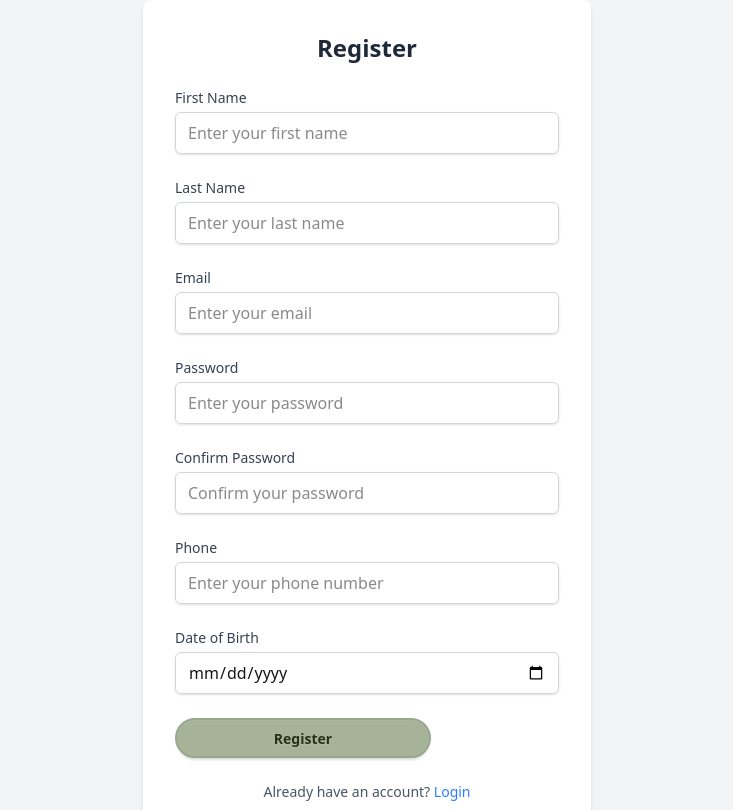
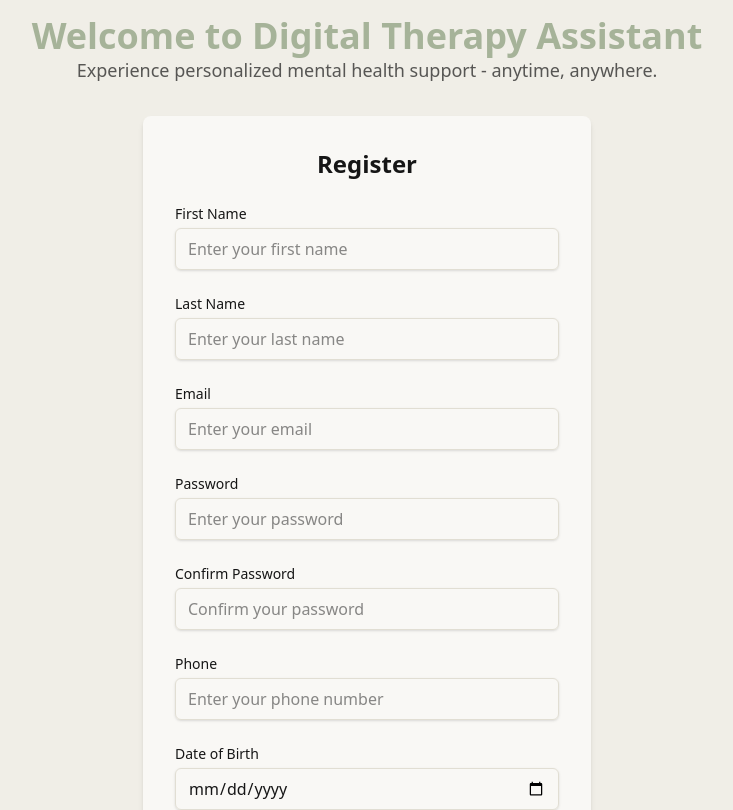
Before and after one commit to maremivazquez1/DigitalTherapyAssistant, a React (Vite) app in the folder frontend/: page /register in a window 1280 px wide. Shown: the top 810 px of the page, without its empty margins (273-1006 px from the left). Built offline with nearby package versions, Linux system fonts and the light colour scheme.

Commit message:
updated styling on login/register pages

```diff
--- /dev/null
+++ b/frontend/src/components/LoginForm.tsx
@@ -0,0 +1,59 @@
+import React, { useState, ChangeEvent, FormEvent } from 'react';
+import { Link } from 'react-router-dom';
+
+
+const LoginForm: React.FC = () => {
+    return(
+
+<div data-theme="calming" className="flex h-screen flex-col items-center justify-center gap-4 bg-base-200 p-4">
+      <h1 className="text-4xl font-bold text-primary">Welcome to Digital Therapy Assistant</h1>
+      <p className="text-lg text-base-content/70">Experience personalized mental health support - anytime, anywhere.</p>
+      <div className="w-full max-w-md p-6 bg-base-100 rounded-lg shadow-lg">
+        <h2 className="text-2xl font-bold text-center text-base-content">Login</h2>
+        <form className="space-y-6 mt-6">
+          <div>
+            <label htmlFor="email" className="block text-sm font-medium text-base-content">
+              Email
+            </label>
+            <input
+              type="email"
+              id="email"
+              placeholder="Enter your email"
+              required
+              className="mt-1 block w-full px-3 py-2 border border-base-300 rounded-md shadow-sm focus:outline-none focus:ring-primary focus:border-primary"
+            />
+          </div>
+          <div>
+            <label htmlFor="password" className="block text-sm font-medium text-base-content">
+              Password
+            </label>
+            <input
+              type="password"
+              id="password"
+              placeholder="Enter your password"
+              required
+              className="mt-1 block w-full px-3 py-2 border border-base-300 rounded-md shadow-sm focus:outline-none focus:ring-primary focus:border-primary"
+            />
+          </div>
+          <div>
+            <button
+              type="submit"
+              className="w-full py-2 px-4 bg-primary text-white font-semibold rounded-md hover:bg-primary-focus focus:outline-none focus:ring-2 focus:ring-primary-focus focus:ring-offset-2"
+            >
+              Login
+            </button>
+          </div>
+        </form>
+        <p className="text-sm text-center text-base-content mt-4">
+          {"Don't have an account? "}
+          <Link to="/register" className="text-primary hover:underline">
+            Register
+          </Link>
+        </p>
+      </div>
+    </div>
+
+    )
+};
+
+export default LoginForm;
--- a/frontend/src/components/RegistrationForm.tsx
+++ b/frontend/src/components/RegistrationForm.tsx
@@ -53,17 +53,20 @@ const RegistrationForm: React.FC = () => {
   };
 
   return (
-    <div className="flex flex-col items-center justify-center min-h-screen bg-gray-100">
-      <div className="w-full max-w-md p-8 space-y-6 bg-white rounded-lg shadow-md">
-        <h2 className="text-2xl font-bold text-center text-gray-800">Register</h2>
+    <div data-theme="calming" className="flex flex-col items-center justify-center min-h-screen bg-base-200 p-4">
+      <h1 className="text-4xl font-bold text-primary text-center">Welcome to Digital Therapy Assistant</h1>
+      <p className="text-lg text-base-content/70 text-center">Experience personalized mental health support - anytime, anywhere.</p>
+      <div className="w-full max-w-md p-8 mt-8 space-y-6 bg-base-100 rounded-lg shadow-md">
 
-        {error && <p className="text-sm text-center text-red-500">{error}</p>}
-        {success && <p className="text-sm text-center text-green-500">{success}</p>}
+        <h2 className="text-2xl font-bold text-center text-base-content">Register</h2>
 
-        <form onSubmit={handleSubmit} className="space-y-6">
+        {error && <p className="text-sm text-center text-error">{error}</p>}
+        {success && <p className="text-sm text-center text-success">{success}</p>}
+
+        <form onSubmit={handleSubmit} className="space-y-6 mt-6">
           {/* First Name */}
           <div>
-            <label htmlFor="first_name" className="block text-sm font-medium text-gray-700">
+            <label htmlFor="first_name" className="block text-sm font-medium text-base-content">
               First Name
             </label>
             <input
@@ -74,13 +77,13 @@ const RegistrationForm: React.FC = () => {
               required
               value={formData.first_name}
               onChange={handleChange}
-              className="mt-1 block w-full px-3 py-2 border border-gray-300 rounded-md shadow-sm focus:outline-none focus:ring-blue-500 focus:border-blue-500"
+              className="mt-1 block w-full px-3 py-2 border border-base-300 rounded-md shadow-sm focus:outline-none focus:ring-primary focus:border-primary"
             />
           </div>
 
           {/* Last Name */}
           <div>
-            <label htmlFor="last_name" className="block text-sm font-medium text-gray-700">
+            <label htmlFor="last_name" className="block text-sm font-medium text-base-content">
               Last Name
             </label>
             <input
@@ -91,13 +94,13 @@ const RegistrationForm: React.FC = () => {
               required
               value={formData.last_name}
               onChange={handleChange}
-              className="mt-1 block w-full px-3 py-2 border border-gray-300 rounded-md shadow-sm focus:outline-none focus:ring-blue-500 focus:border-blue-500"
+              className="mt-1 block w-full px-3 py-2 border border-base-300 rounded-md shadow-sm focus:outline-none focus:ring-primary focus:border-primary"
             />
           </div>
 
           {/* Email */}
           <div>
-            <label htmlFor="email" className="block text-sm font-medium text-gray-700">
+            <label htmlFor="email" className="block text-sm font-medium text-base-content">
               Email
             </label>
             <input
@@ -108,13 +111,13 @@ const RegistrationForm: React.FC = () => {
               required
               value={formData.email}
               onChange={handleChange}
-              className="mt-1 block w-full px-3 py-2 border border-gray-300 rounded-md shadow-sm focus:outline-none focus:ring-blue-500 focus:border-blue-500"
+              className="mt-1 block w-full px-3 py-2 border border-base-300 rounded-md shadow-sm focus:outline-none focus:ring-primary focus:border-primary"
             />
           </div>
 
           {/* Password */}
           <div>
-            <label htmlFor="password" className="block text-sm font-medium text-gray-700">
+            <label htmlFor="password" className="block text-sm font-medium text-base-content">
               Password
             </label>
             <input
@@ -125,13 +128,13 @@ const RegistrationForm: React.FC = () => {
               required
               value={formData.password}
               onChange={handleChange}
-              className="mt-1 block w-full px-3 py-2 border border-gray-300 rounded-md shadow-sm focus:outline-none focus:ring-blue-500 focus:border-blue-500"
+              className="mt-1 block w-full px-3 py-2 border border-base-300 rounded-md shadow-sm focus:outline-none focus:ring-primary focus:border-primary"
             />
           </div>
 
           {/* Confirm Password */}
           <div>
-            <label htmlFor="confirm_password" className="block text-sm font-medium text-gray-700">
+            <label htmlFor="confirm_password" className="block text-sm font-medium text-base-content">
               Confirm Password
             </label>
             <input
@@ -142,13 +145,13 @@ const RegistrationForm: React.FC = () => {
               required
               value={formData.confirm_password}
               onChange={handleChange}
-              className="mt-1 block w-full px-3 py-2 border border-gray-300 rounded-md shadow-sm focus:outline-none focus:ring-blue-500 focus:border-blue-500"
+              className="mt-1 block w-full px-3 py-2 border border-base-300 rounded-md shadow-sm focus:outline-none focus:ring-primary focus:border-primary"
             />
           </div>
 
           {/* Phone */}
           <div>
-            <label htmlFor="phone" className="block text-sm font-medium text-gray-700">
+            <label htmlFor="phone" className="block text-sm font-medium text-base-content">
               Phone
             </label>
             <input
@@ -158,13 +161,13 @@ const RegistrationForm: React.FC = () => {
               placeholder="Enter your phone number"
               value={formData.phone}
               onChange={handleChange}
-              className="mt-1 block w-full px-3 py-2 border border-gray-300 rounded-md shadow-sm focus:outline-none focus:ring-blue-500 focus:border-blue-500"
+              className="mt-1 block w-full px-3 py-2 border border-base-300 rounded-md shadow-sm focus:outline-none focus:ring-primary focus:border-primary"
             />
           </div>
 
           {/* Date of Birth */}
           <div>
-            <label htmlFor="date_of_birth" className="block text-sm font-medium text-gray-700">
+            <label htmlFor="date_of_birth" className="block text-sm font-medium text-base-content">
               Date of Birth
             </label>
             <input
@@ -173,21 +176,20 @@ const RegistrationForm: React.FC = () => {
               name="date_of_birth"
               value={formData.date_of_birth}
               onChange={handleChange}
-              className="mt-1 block w-full px-3 py-2 border border-gray-300 rounded-md shadow-sm focus:outline-none focus:ring-blue-500 focus:border-blue-500"
+              className="mt-1 block w-full px-3 py-2 border border-base-300 rounded-md shadow-sm focus:outline-none focus:ring-primary focus:border-primary"
             />
           </div>
 
-
-          <div>
-            <button data-testid="submit-button" type="submit" className="btn btn-wide btn-primary w-full">
-              Register
+          <div className="flex justify-center">
+            <button data-testid="submit-button" type="submit" className="btn btn-wide btn-primary">
+            Register
             </button>
           </div>
         </form>
 
-        <p className="text-sm text-center text-gray-600">
-          Already have an account?{' '}
-          <Link to="/login" className="text-blue-500 hover:underline">
+        <p className="text-sm text-center text-base-content">
+          Already have an account?{" "}
+          <Link to="/login" className="text-primary hover:underline">
             Login
           </Link>
         </p>
--- a/frontend/src/pages/Login.tsx
+++ b/frontend/src/pages/Login.tsx
@@ -1,55 +1,8 @@
-import React from "react";
-import { Link } from "react-router-dom";
+import LoginForm from "../components/LoginForm";
 
 const Login: React.FC = () => {
   return (
-    <div className="flex h-screen flex-col items-center justify-center gap-4 bg-gray-100 p-4">
-      <h1 className="text-4xl font-bold text-blue-600">Welcome to DTA</h1>
-      <p className="text-lg text-gray-700">Your personal mental health companion</p>
-      <div className="w-full max-w-md p-6 bg-white rounded-lg shadow-md">
-        <h2 className="text-2xl font-bold text-center text-gray-800">Login</h2>
-        <form className="space-y-6">
-          <div>
-            <label htmlFor="email" className="block text-sm font-medium text-gray-700">
-              Email
-            </label>
-            <input
-              type="email"
-              id="email"
-              placeholder="Enter your email"
-              required
-              className="mt-1 block w-full px-3 py-2 border border-gray-300 rounded-md shadow-sm focus:outline-none focus:ring-blue-500 focus:border-blue-500"
-            />
-          </div>
-          <div>
-            <label htmlFor="password" className="block text-sm font-medium text-gray-700">
-              Password
-            </label>
-            <input
-              type="password"
-              id="password"
-              placeholder="Enter your password"
-              required
-              className="mt-1 block w-full px-3 py-2 border border-gray-300 rounded-md shadow-sm focus:outline-none focus:ring-blue-500 focus:border-blue-500"
-            />
-          </div>
-          <div>
-            <button
-              type="submit"
-              className="w-full py-2 px-4 bg-blue-500 text-white font-semibold rounded-md hover:bg-blue-600 focus:outline-none focus:ring-2 focus:ring-blue-500 focus:ring-offset-2"
-            >
-              Login
-            </button>
-          </div>
-        </form>
-        <p className="text-sm text-center text-gray-600">
-          {"Don't have an account? "}
-          <Link to="/register" className="text-blue-500 hover:underline">
-            Register
-          </Link>
-        </p>
-      </div>
-    </div>
+    <LoginForm />
   );
 };
 
```
